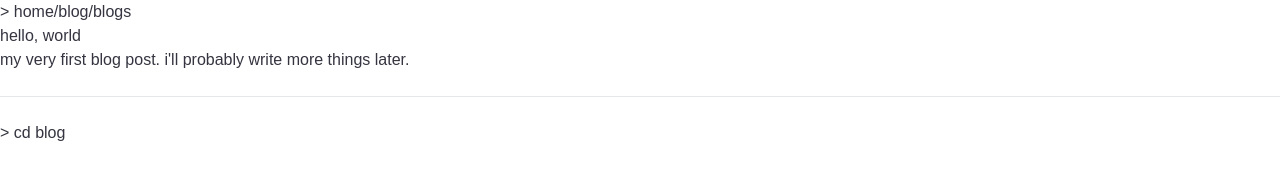
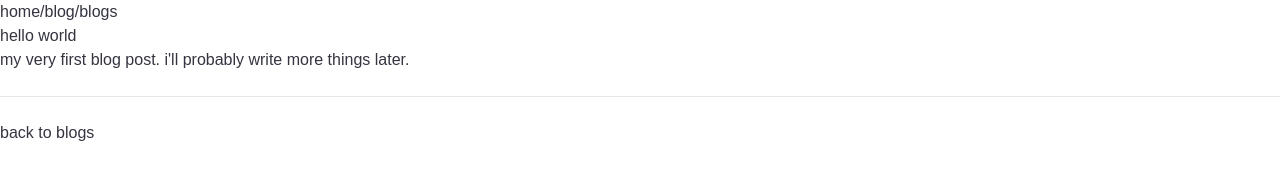
Before and after one commit to jmyphn/personal-website, a Next.js app: page /blogs/hello-world in a window 1280 px wide. Shown: the top 191 px of the page. Built offline with nearby package versions, Linux system fonts and the light colour scheme.

Commit message:
modify naming scheme of blogs and modify breadcrumb nav

```diff
--- a/src/app/blogs/Breadcrumb.tsx
+++ b/src/app/blogs/Breadcrumb.tsx
@@ -9,7 +9,7 @@ export default function Breadcrumb() {
   return (
     <nav className="flex gap-2 text-sm font-mono">
       <Link href="/" className="text-blue-600 hover:underline">
-        &gt; home
+        home
       </Link>
 
       <span className="text-gray-400">/</span>
@@ -22,7 +22,7 @@ export default function Breadcrumb() {
 
           <span className="text-gray-400">/</span>
 
-          <span className="font-semibold capitalize">
+          <span className="font-semibold">
             {decodeURIComponent(segment).replace(/-/g, ' ')}
           </span>
         </>
--- a/src/app/blogs/hello-world/page.tsx
+++ b/src/app/blogs/hello-world/page.tsx
@@ -3,14 +3,14 @@ import Link from 'next/link';
 import { Metadata } from 'next';
 
 export const metadata: Metadata = {
-  title: 'hello, world',
+  title: 'hello world',
   description: 'my very first blog post',
 };
 
 export default function HelloWorldPost() {
   return (
     <article className="prose dark:prose-invert max-w-none">
-      <h1 className="text-4xl font-bold font-mono mb-4">hello, world</h1>
+      <h1 className="text-4xl font-bold font-mono mb-4">hello world</h1>
 
       <p>
         my very first blog post. i&apos;ll probably write more things later.
@@ -21,8 +21,7 @@ export default function HelloWorldPost() {
       <hr />
       <br></br>
       <p>
-        <Link href="../blogs" className="text-blue-600 hover:underline font-mono">
-        <span className="text-blue-600">&gt;</span> cd blog</Link>
+        <Link href="../blogs" className="text-blue-600 hover:underline font-mono">back to blogs</Link>
       </p>
     </article>
   );
--- a/src/app/blogs/page.tsx
+++ b/src/app/blogs/page.tsx
@@ -5,7 +5,7 @@ import { Metadata } from 'next';
 const posts = [
   {
     slug: 'hello-world',
-    title: 'hello, world',
+    title: 'hello world',
     date: '2025-05-24',
     description: 'very first blog post',
   },
@@ -42,7 +42,7 @@ export default function BlogIndexPage() {
 
       <p className="mt-10 font-mono">
         <Link href="/" className="text-blue-600 hover:underline">
-          &gt; cd home
+          back to home
         </Link>
       </p>
     </>
--- a/src/app/page.tsx
+++ b/src/app/page.tsx
@@ -13,7 +13,7 @@ const HomePage = () => {
   }, []);
 
   const blogs = [
-    { date: "2025-05-24", title: "hello, world", href: "./blogs/hello-world"},
+    { date: "2025-05-24", title: "hello world", href: "./blogs/hello-world"},
   ];
 
   const socials = [
@@ -71,7 +71,7 @@ const HomePage = () => {
           {blogs.map(({ date, title, href }) => (
             <li key={href} className="text-gray-800">
               <span className="font-mono text-sm text-gray-500 mr-4">{date}</span>
-              <Link href={href} className="text-blue-600 hover:underline">
+              <Link href={href} className="text-blue-600 hover:underline font-mono">
                 {title}
               </Link>
             </li>
--- a/src/app/reading_list/layout.tsx
+++ b/src/app/reading_list/layout.tsx
@@ -17,8 +17,8 @@ export default function ReadingListLayout({
   return (
     <div className="min-h-screen px-6 py-10 mx-auto max-w-3xl">
       <header className="mb-10 text-sm font-mono">
-        <Link href="/" className="text-blue-600 hover:underline">
-          &gt; home
+        <span className="text-blue-600">&gt; </span><Link href="/" className="text-blue-600 hover:underline">
+          home
         </Link>
         <span className="mx-2 text-gray-400">/</span>
         <span>reading&nbsp;list</span>
```
